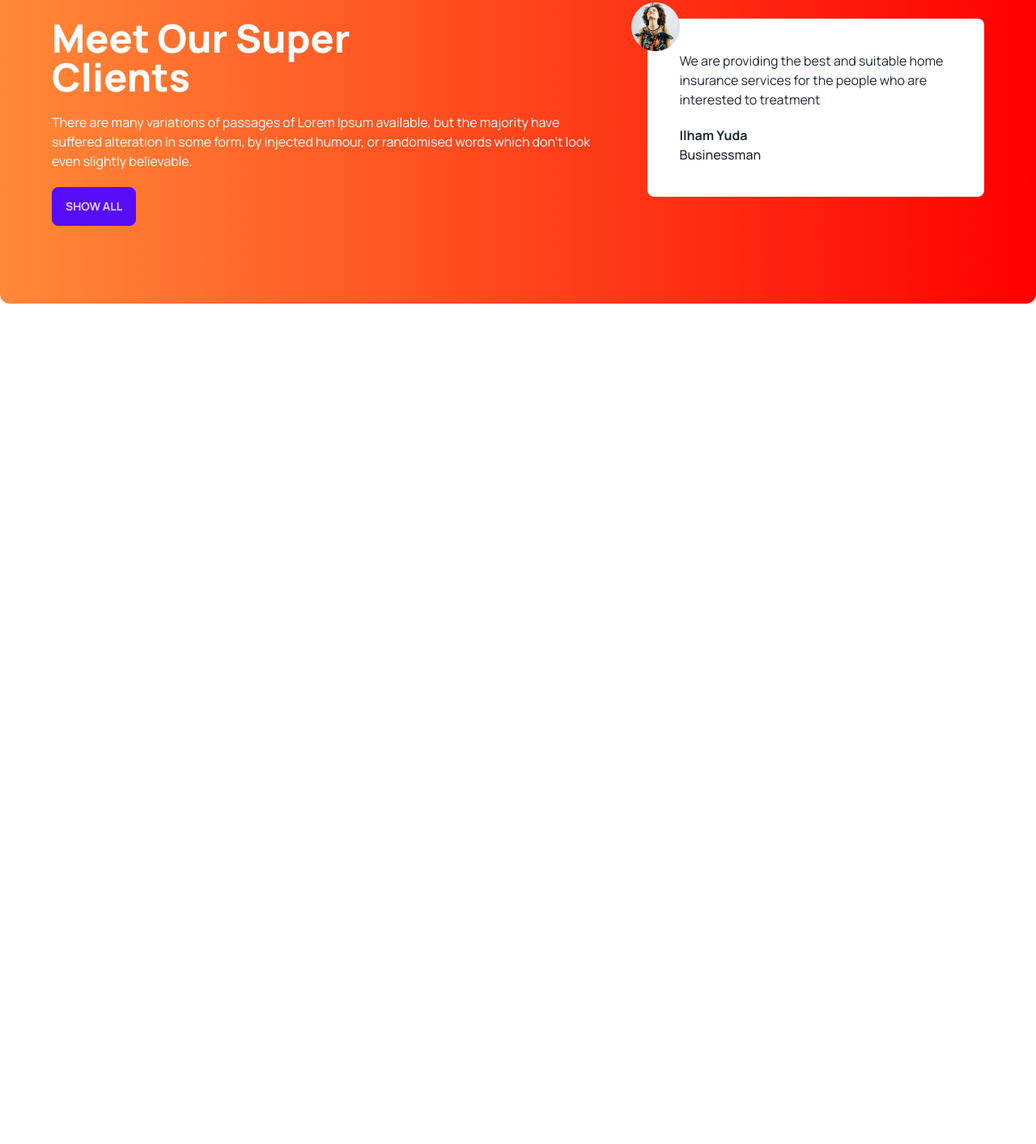
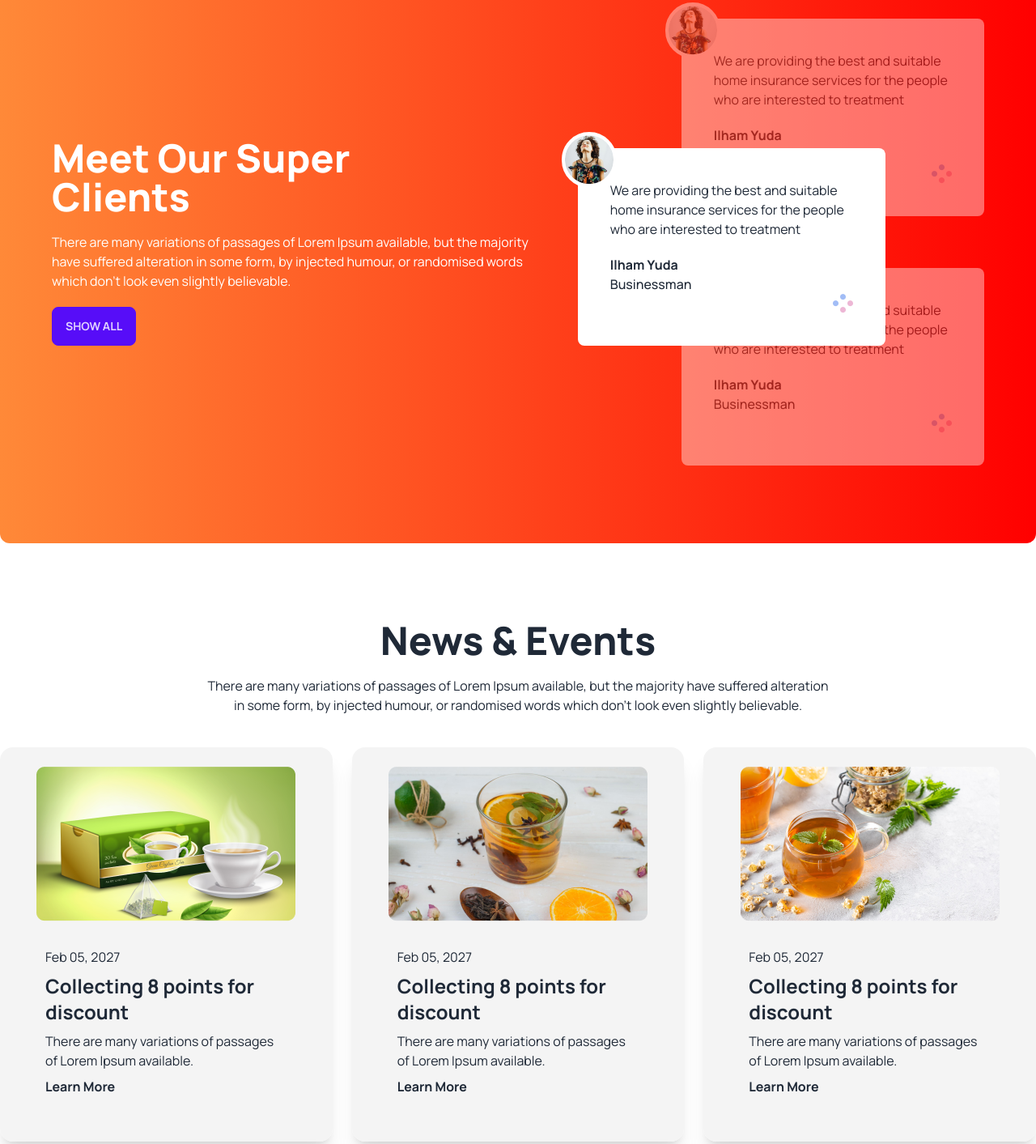
Before and after one commit to mdmehedi060/module-fourteen, a plain HTML site: page index.html in a window 1280 px wide. Shown: the part 1844-3257 px from the top of the page at 81% size. Before the commit the page ends 2315 px from the top, so only its background shows below. Drawn offline with nearby package versions, Linux system fonts and the light colour scheme.

Commit message:
news & events section added

```diff
--- a/index.html
+++ b/index.html
@@ -61,6 +61,7 @@
     </div>
   </header>
   <main class="container mx-auto">
+    <!-- featured section -->
     <section class="text-center my-24">
       <h2 class="text-5xl font-extrabold mb-5">Our Featured Products</h2>
       <p class="lg:max-w-3xl mb-10 mx-auto">There are many variations of passages of Lorem Ipsum available, but the
@@ -148,6 +149,7 @@
     <!-- super section start -->
     <section
       class="my-24 flex flex-col lg:flex-row gap-12 rounded-xl bg-gradient-to-r from-[#FF8938] to-[#F00] px-16 py-24">
+      <div class=" flex items-center pr-28">
         <div class="space-y-5">
           <h2 class="text-5xl font-extrabold text-white">Meet Our Super <br> Clients</h2>
           <p class="text-white">There are many variations of passages of Lorem Ipsum available, but the majority have
@@ -156,16 +158,99 @@
             by injected humour, or randomised words which don't look even slightly believable.</p>
           <button class="btn btn-primary">Show All</button>
         </div>
-      <div>
-        <div class="relative p-10 rounded-lg bg-white">
-          <img class="absolute -top-5 -left-5" src="./images/client.png" alt="">
+      </div>
+
+      <div class="relative">
+        <!--next review -->
+        <div class="relative mb-16 z-10 gap-16 opacity-40 p-10 rounded-lg bg-white">
+          <img class="absolute -top-5 -left-5 border-4 rounded-full border-white bg-white" src="./images/client.png"
+            alt="">
           <p>We are providing the best and suitable home insurance services for the people who are interested to
             treatment</p>
           <h4 class="font-bold mt-5">Ilham Yuda</h4>
           <p class="font-medium">Businessman</p>
+          <div class="flex justify-end">
+            <img class="" src="./images/circles.png" alt="">
+          </div>
+        </div>
+
+        <!--current review -->
+
+        <div class="absolute top-40 z-20 -left-32  lg:w-[380px] p-10 rounded-lg bg-white">
+          <img class="absolute -top-5 -left-5 border-4 rounded-full border-white bg-white" src="./images/client.png"
+            alt="">
+          <p>We are providing the best and suitable home insurance services for the people who are interested to
+            treatment</p>
+          <h4 class="font-bold mt-5">Ilham Yuda</h4>
+          <p class="font-medium">Businessman</p>
+          <div class="flex justify-end">
+            <img class="" src="./images/circles.png" alt="">
+          </div>
+        </div>
+
+        <!--privious review -->
+
+        <div class="relative z-10 opacity-40  p-10 rounded-lg bg-white">
+          <img class="absolute -top-5 -left-5 border-4 rounded-full border-white bg-white" src="./images/client.png"
+            alt="">
+          <p>We are providing the best and suitable home insurance services for the people who are interested to
+            treatment</p>
+          <h4 class="font-bold mt-5">Ilham Yuda</h4>
+          <p class="font-medium">Businessman</p>
+          <div class="flex justify-end">
+            <img class="" src="./images/circles.png" alt="">
+          </div>
         </div>
       </div>
     </section>
+    <!-- news & events section start -->
+    <section class="text-center my-24">
+      <h2 class="text-5xl font-extrabold mb-5">News & Events</h2>
+      <p class="lg:max-w-3xl mb-10 mx-auto">There are many variations of passages of Lorem Ipsum available, but the
+        majority have
+        suffered
+        alteration in
+        some form,
+        by injected humour, or randomised words which don't look even slightly believable.</p>
+      <!-- featured card container -->
+      <!-- news-1 -->
+      <div class="grid grid-cols-1 md:grid-cols-2 lg:grid-cols-3 gap-6 mb-10">
+        <div class="card p-6 bg-gradient-to-r from-[#F4F4F4] to-[#F4F4F4] shadow-xl">
+          <figure><img src="./images/news-1.png" alt="" /></figure>
+          <div class="card-body text-start">
+            <p>Feb 05, 2027</p>
+            <h2 class="text-2xl font-bold">Collecting 8 points for <br> discount</h2>
+            <p class="">There are many variations of passages of Lorem Ipsum available.</p>
+            <h4 class="font-bold">Learn More</h4>
+          </div>
+        </div>
+
+        <!-- tea-2 -->
+
+        <div class="card p-6 bg-gradient-to-r from-[#F4F4F4] to-[#F4F4F4] shadow-xl">
+          <figure><img src="./images/news-2.png" alt="" /></figure>
+          <div class="card-body text-start">
+            <p>Feb 05, 2027</p>
+            <h2 class="text-2xl font-bold">Collecting 8 points for <br> discount</h2>
+            <p class="">There are many variations of passages of Lorem Ipsum available.</p>
+            <h4 class="font-bold">Learn More</h4>
+          </div>
+        </div>
+
+        <!-- tea-3 -->
+
+        <div class="card p-6 bg-gradient-to-r from-[#F4F4F4] to-[#F4F4F4] shadow-xl">
+          <figure><img src="./images/news-3.png" alt="" /></figure>
+          <div class="card-body text-start">
+            <p>Feb 05, 2027</p>
+            <h2 class="text-2xl font-bold">Collecting 8 points for <br> discount</h2>
+            <p class="">There are many variations of passages of Lorem Ipsum available.</p>
+            <h4 class="font-bold">Learn More</h4>
+          </div>
+        </div>
+      </div>
+    </section>
+
   </main>
   <footer>
 
```
Lines whose indentation alone changed are shown as unchanged.
